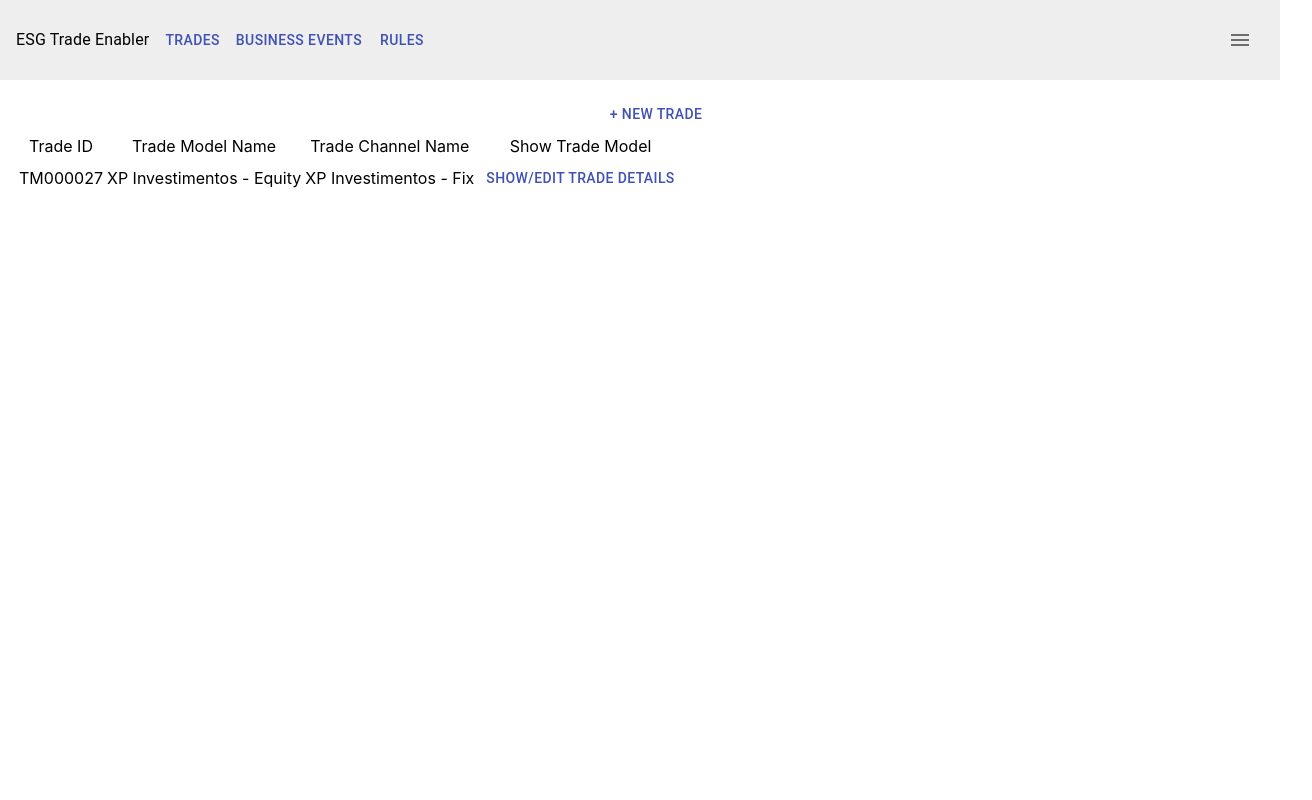
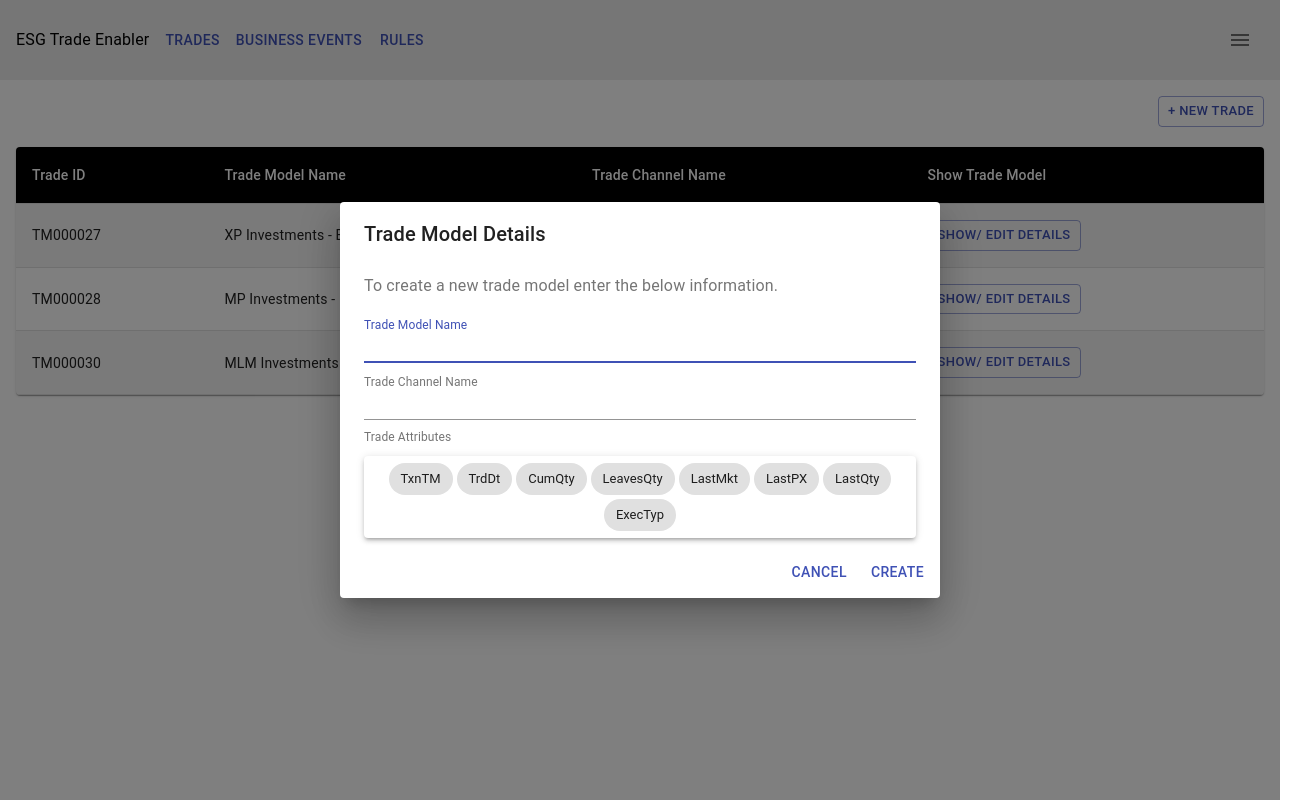
Before and after one commit to aashishmaheshwar/testyTemp, a React (Create React App) app: page / in a window 1280 px wide. Both pictures are taken after a click on the button "+ NEW TRADE". Shown: the whole page, 1312 px wide, since content can reach past the window. Built offline with nearby package versions, Linux system fonts and the light colour scheme.

Commit message:
new trade model form - without validation

```diff
--- a/src/App.css
+++ b/src/App.css
@@ -1,3 +1,7 @@
+* {
+  box-sizing: border-box;
+}
+
 .App {
   text-align: center;
 }
--- a/src/components/Trades.tsx
+++ b/src/components/Trades.tsx
@@ -1,37 +1,217 @@
-import { Box, Button } from '@material-ui/core';
-import React from 'react';
-import '../css/Trades.css';
+import Box from "@material-ui/core/Box";
+import React, { useState } from "react";
+import "../css/Trades.css";
+
+import { makeStyles } from "@material-ui/core/styles";
+import Table from "@material-ui/core/Table";
+import TableBody from "@material-ui/core/TableBody";
+import TableContainer from "@material-ui/core/TableContainer";
+import TableHead from "@material-ui/core/TableHead";
+import TableRow from "@material-ui/core/TableRow";
+import Paper from "@material-ui/core/Paper";
+import Button from "@material-ui/core/Button";
+import TextField from "@material-ui/core/TextField";
+import Dialog from "@material-ui/core/Dialog";
+import DialogActions from "@material-ui/core/DialogActions";
+import DialogContent from "@material-ui/core/DialogContent";
+import DialogContentText from "@material-ui/core/DialogContentText";
+import DialogTitle from "@material-ui/core/DialogTitle";
+
+import { StyledTableCell, StyledTableRow } from "./../core/Table";
+import { Chip, FormLabel } from "@material-ui/core";
+import DoneIcon from '@material-ui/icons/Done';
+import InputLabel from "@material-ui/core/InputLabel/InputLabel";
+
+function createData(
+  tradeId: string,
+  tradeModelName: string,
+  tradeChannelName: string
+) {
+  return { tradeId, tradeModelName, tradeChannelName };
+}
+
+const rows = [
+  createData("TM000027", "XP Investments - Equity", "XP Investments - Fix"),
+  createData("TM000028", "MP Investments - Equity", "MP Investments - Fix"),
+  createData("TM000030", "MLM Investments - Forex", "MLM Investments - Fix"),
+];
+
+const useStyles = makeStyles({
+  table: {
+    minWidth: 700,
+  },
+  root: {
+    display: 'flex',
+    justifyContent: 'center',
+    flexWrap: 'wrap',
+    listStyle: 'none',
+    padding: '5px',
+    margin: 0,
+    marginTop: '8px'
+  },
+  chip: {
+    margin: '2px'
+  },
+  attributeLabel: {
+    paddingTop: '8px'
+  }
+});
+
+const chipData = [
+  "TxnTM",
+  "TrdDt",
+  "CumQty",
+  "LeavesQty",
+  "LastMkt",
+  "LastPX",
+  "LastQty",
+  "ExecTyp",
+];
 
 const Trades = () => {
+  const classes = useStyles();
+  const [open, setOpen] = useState(false);
+  const [selectedAttrs, setSelectedAttrs] = useState(new Set<string>());
+
+  const handleClickOpen = () => {
+    setOpen(true);
+  };
+
+  const handleClose = () => {
+    setSelectedAttrs(new Set());
+    setOpen(false);
+  };
+
+  const handleDelete = (attr: string) => {
+    // console.info('You clicked the delete icon.');
+    setSelectedAttrs(oldAttrs => {
+      oldAttrs.delete(attr);
+      return new Set([...Array.from(oldAttrs)]);
+    });
+  };
+
+  const handleClick = (attr: string) => {
+    // console.info('You clicked the Chip.');
+    if(selectedAttrs.has(attr)) {
+      handleDelete(attr);
+      return;
+    }
+    setSelectedAttrs(oldAttrs => {
+      return new Set([...Array.from(oldAttrs), attr]);
+    });
+  };
+
+  const buildFormDetails = () => {
     return (
-        <>
-          <Box>
-              <Button color="primary">+ New Trade</Button>
-          </Box>
-          <Box>
-              <table>
-                  <thead>
-                      <tr>
-                          <td>
-                              Trade ID
-                          </td>
-                          <td>Trade Model Name</td>
-                          <td>Trade Channel Name</td>
-                          <td>Show Trade Model</td>
-                      </tr>
-                  </thead>
-                  <tbody>
-                      <tr>
-                          <td>TM000027</td>
-                          <td>XP Investimentos - Equity</td>
-                          <td>XP Investimentos - Fix</td>
-                          <td><Button color="primary">Show/Edit Trade Details</Button></td>
-                      </tr>
-                  </tbody>
-              </table>
-          </Box>
-        </>
-    )
-}
+      <Dialog
+        open={open}
+        onClose={handleClose}
+        aria-labelledby="trade-model-details-dialog"
+      >
+        <DialogTitle id="trade-model-details-dialog">
+          Trade Model Details
+        </DialogTitle>
+        <DialogContent>
+          <DialogContentText>
+            To create a new trade model enter the below information.
+          </DialogContentText>
+          <TextField
+            autoFocus
+            margin="dense"
+            label="Trade Model Name"
+            InputLabelProps={{
+              shrink: true,
+            }}
+            fullWidth
+          />
+          <TextField
+            margin="dense"
+            label="Trade Channel Name"
+            InputLabelProps={{
+              shrink: true,
+            }}
+            fullWidth
+          />
+          <InputLabel shrink={true} classes={
+            {
+              root: classes.attributeLabel
+            }
+          }>Trade Attributes</InputLabel>
+          <Paper component="ul" className={classes.root} elevation={3}>
+            {chipData.map((attribute, idx) => {
+              return (
+                <li key={idx}>
+                  <Chip
+                    label={attribute}
+                    clickable
+                    color={selectedAttrs.has(attribute) ? "primary" : undefined}
+                    onClick={() => handleClick(attribute)}
+                    onDelete={selectedAttrs.has(attribute) ? () => handleDelete(attribute) : undefined}
+                    deleteIcon={selectedAttrs.has(attribute) ? <DoneIcon /> : undefined}
+                    className={classes.chip}
+                  />
+                </li>
+              );
+            })}
+          </Paper>
+        </DialogContent>
+        <DialogActions>
+          <Button onClick={handleClose} color="primary">
+            Cancel
+          </Button>
+          <Button onClick={handleClose} color="primary">
+            Create
+          </Button>
+        </DialogActions>
+      </Dialog>
+    );
+  };
 
-export default Trades
+  return (
+    <Box>
+      {buildFormDetails()}
+      <Box display="flex" justifyContent="flex-end" marginBottom="20px">
+        <Button
+          color="primary"
+          variant="outlined"
+          size="small"
+          onClick={handleClickOpen}
+        >
+          + New Trade
+        </Button>
+      </Box>
+      <Box>
+        <TableContainer component={Paper}>
+          <Table className={classes.table} aria-label="Trade Models">
+            <TableHead>
+              <TableRow>
+                <StyledTableCell>Trade ID</StyledTableCell>
+                <StyledTableCell>Trade Model Name</StyledTableCell>
+                <StyledTableCell>Trade Channel Name</StyledTableCell>
+                <StyledTableCell>Show Trade Model</StyledTableCell>
+              </TableRow>
+            </TableHead>
+            <TableBody>
+              {rows.map((row) => (
+                <StyledTableRow key={row.tradeId}>
+                  <StyledTableCell component="th" scope="row">
+                    {row.tradeId}
+                  </StyledTableCell>
+                  <StyledTableCell>{row.tradeModelName}</StyledTableCell>
+                  <StyledTableCell>{row.tradeChannelName}</StyledTableCell>
+                  <StyledTableCell>
+                    <Button color="primary" variant="outlined" size="small">
+                      Show/ Edit Details
+                    </Button>
+                  </StyledTableCell>
+                </StyledTableRow>
+              ))}
+            </TableBody>
+          </Table>
+        </TableContainer>
+      </Box>
+    </Box>
+  );
+};
+
+export default Trades;
--- /dev/null
+++ b/src/core/Table.ts
@@ -0,0 +1,21 @@
+import { withStyles } from '@material-ui/core/styles';
+import TableCell from '@material-ui/core/TableCell';
+import TableRow from '@material-ui/core/TableRow';
+
+export const StyledTableCell = withStyles((theme) => ({
+  head: {
+    backgroundColor: theme.palette.common.black,
+    color: theme.palette.common.white,
+  },
+  body: {
+    fontSize: 14,
+  },
+}))(TableCell);
+
+export const StyledTableRow = withStyles((theme) => ({
+  root: {
+    '&:nth-of-type(odd)': {
+      backgroundColor: theme.palette.action.hover,
+    },
+  },
+}))(TableRow);
```
